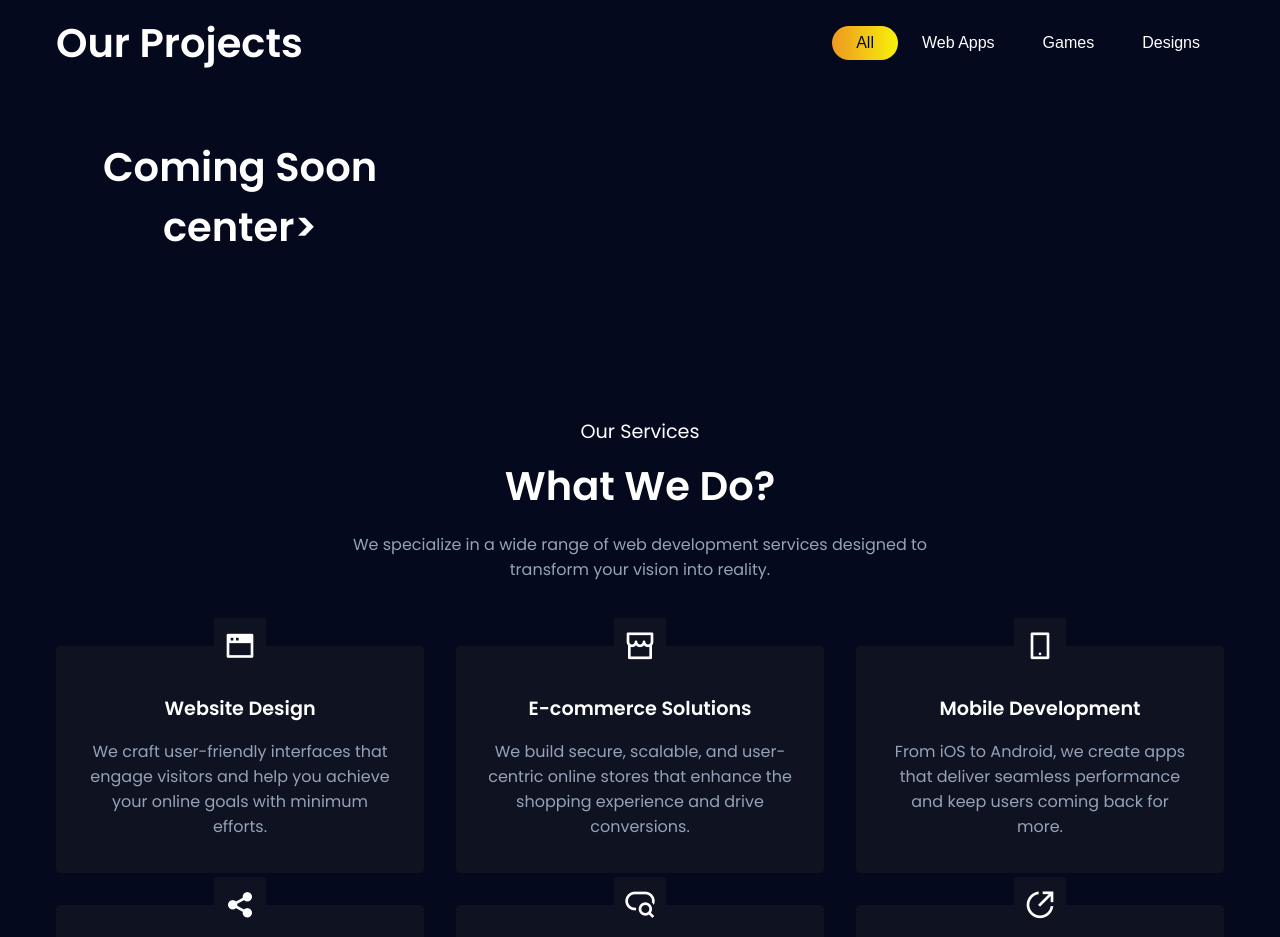
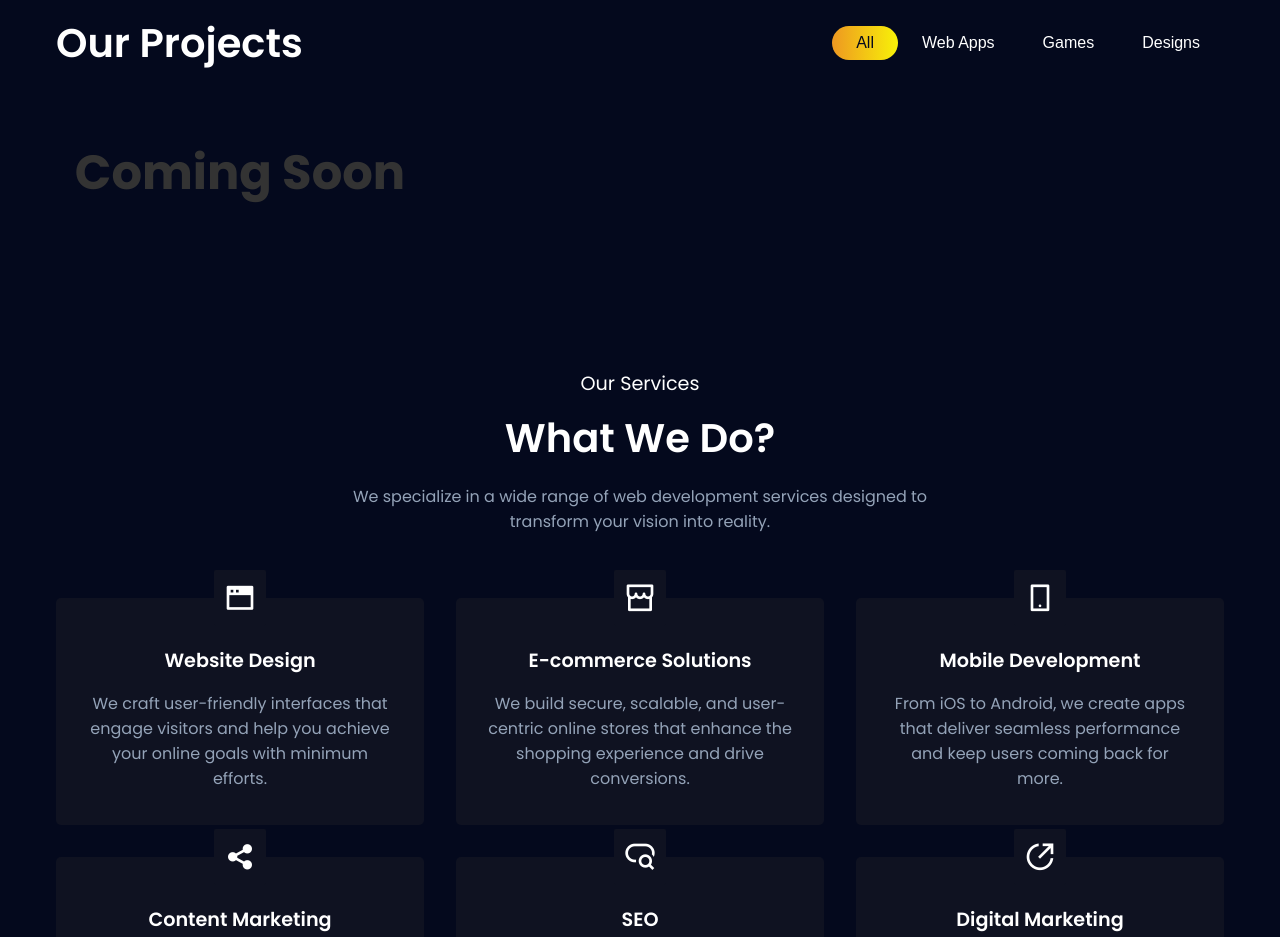
Before and after one commit to ShadowTracker13/portfolio, a plain HTML site: page index.html in a window 1280 px wide. Shown: the part 1980-2917 px from the top of the page. Drawn offline with nearby package versions, Linux system fonts and the light colour scheme.

Commit message:
Update index.html

```diff
--- a/index.html
+++ b/index.html
@@ -172,7 +172,7 @@
         </div>
       </div>-->
       <div class="project__grid">
-        <h2 class="section__header"><center>Coming Soon</center>center></h2>
+         <h1 style="font-size: 3em; color: #333333; text-align: center;">Coming Soon</h1>
       </div>
     </section>
 
```
